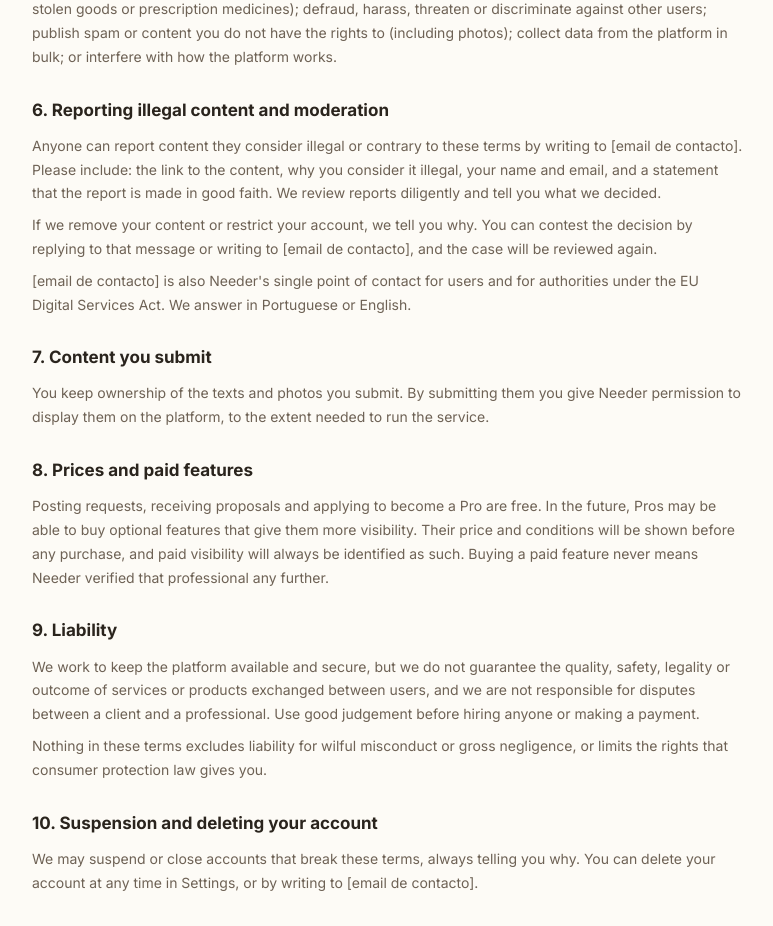
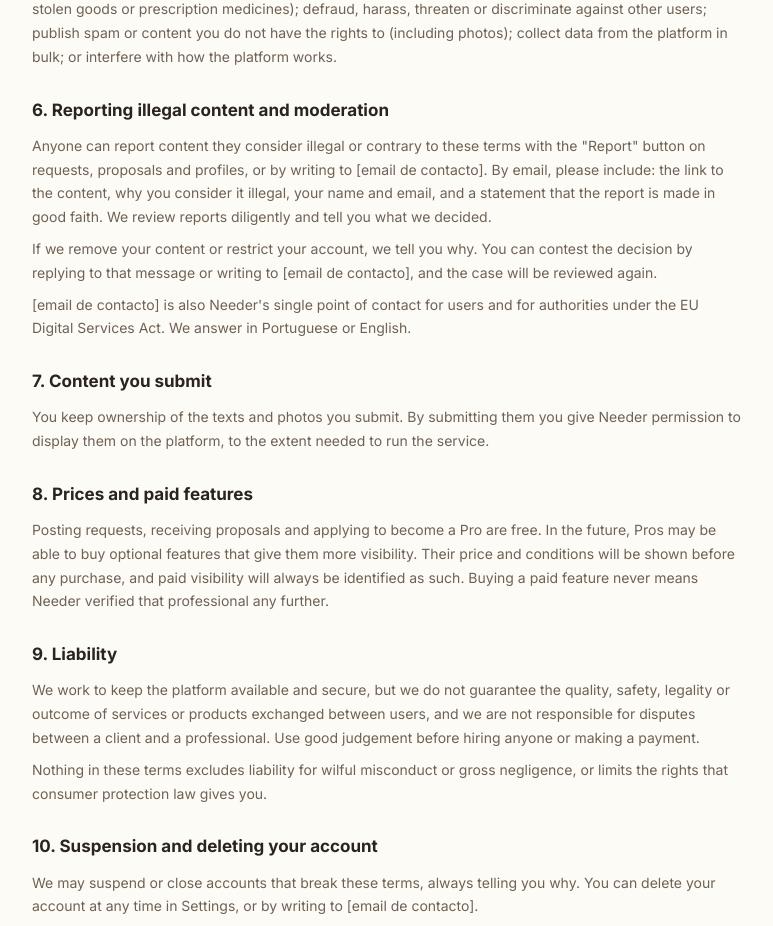
Before and after one commit to Kayo04/all-market, a Next.js app: page /en/terms in a window 1280 px wide. Shown: the part 1380-2306 px from the top of the page, without its empty margins (252-1025 px from the left). Built offline with nearby package versions, Linux system fonts and the light colour scheme; no server answers.

Commit message:
Terms mention the Report button; document moderation
Co-Authored-By: Claude Opus 5.5 <noreply@anthropic.com>

```diff
--- a/src/app/[locale]/terms/page.tsx
+++ b/src/app/[locale]/terms/page.tsx
@@ -58,7 +58,7 @@ const CONTENT: Record<'en' | 'pt', { title: string; intro: string; sections: Sec
       {
         heading: '6. Reporting illegal content and moderation',
         body: [
-          `Anyone can report content they consider illegal or contrary to these terms by writing to ${email}. Please include: the link to the content, why you consider it illegal, your name and email, and a statement that the report is made in good faith. We review reports diligently and tell you what we decided.`,
+          `Anyone can report content they consider illegal or contrary to these terms with the "Report" button on requests, proposals and profiles, or by writing to ${email}. By email, please include: the link to the content, why you consider it illegal, your name and email, and a statement that the report is made in good faith. We review reports diligently and tell you what we decided.`,
           `If we remove your content or restrict your account, we tell you why. You can contest the decision by replying to that message or writing to ${email}, and the case will be reviewed again.`,
           `${email} is also Needer's single point of contact for users and for authorities under the EU Digital Services Act. We answer in Portuguese or English.`,
         ],
@@ -157,7 +157,7 @@ const CONTENT: Record<'en' | 'pt', { title: string; intro: string; sections: Sec
       {
         heading: '6. Denúncias de conteúdo ilegal e moderação',
         body: [
-          `Qualquer pessoa pode denunciar conteúdos que considere ilegais ou contrários a estes termos, escrevendo para ${email}. Indica: o link do conteúdo, porque o consideras ilegal, o teu nome e email, e uma declaração de que a denúncia é feita de boa-fé. Analisamos as denúncias com diligência e dizemos-te o que decidimos.`,
+          `Qualquer pessoa pode denunciar conteúdos que considere ilegais ou contrários a estes termos com o botão "Denunciar" nos pedidos, propostas e perfis, ou escrevendo para ${email}. Por email, indica: o link do conteúdo, porque o consideras ilegal, o teu nome e email, e uma declaração de que a denúncia é feita de boa-fé. Analisamos as denúncias com diligência e dizemos-te o que decidimos.`,
           `Se removermos um conteúdo teu ou restringirmos a tua conta, dizemos-te porquê. Podes contestar a decisão respondendo a essa mensagem ou escrevendo para ${email}, e o caso volta a ser analisado.`,
           `O ${email} é também o ponto de contacto único do Needer para utilizadores e autoridades, nos termos do Regulamento dos Serviços Digitais da UE. Respondemos em português ou inglês.`,
         ],
```
Also changed, not shown: 1 other file (tests, documents, lock files or other folders).
